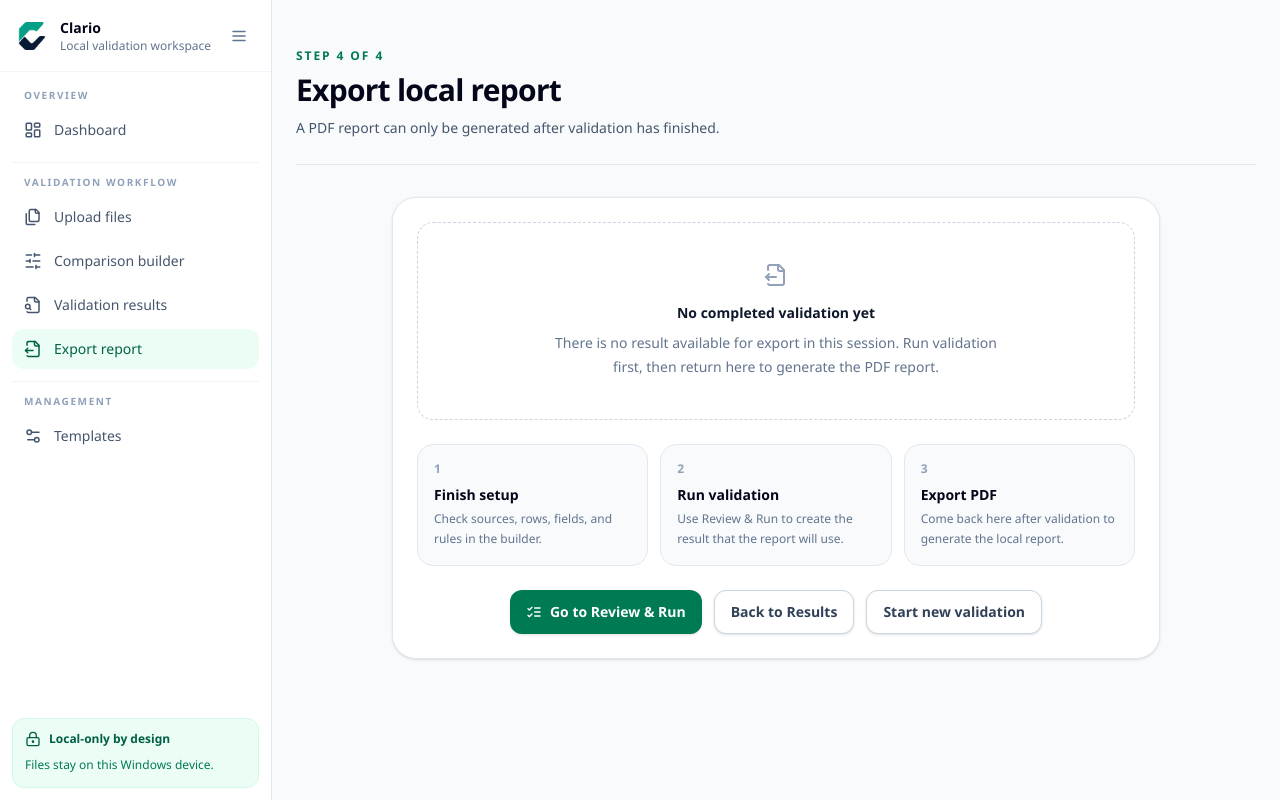
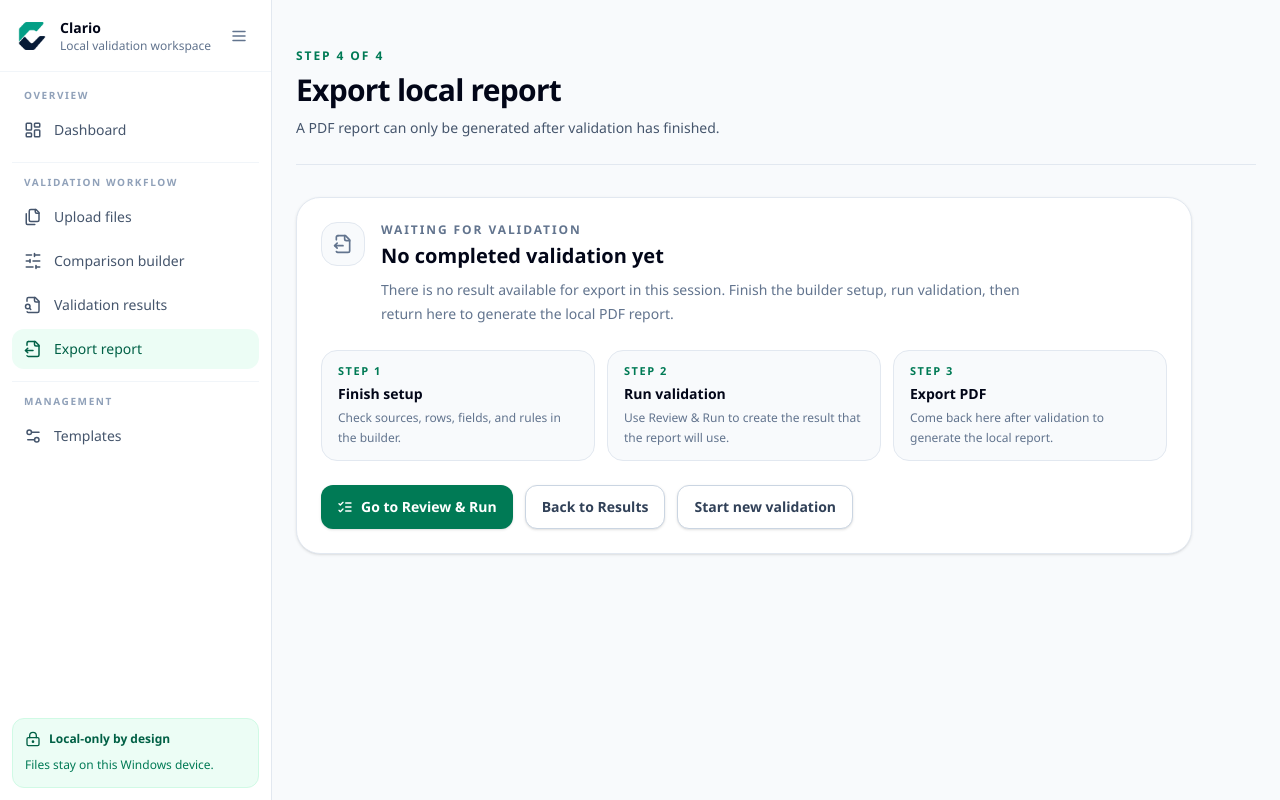
Before and after one commit to xKurty06/clario, a React (Vite) app in the folder frontend/: page /reports in a window 1280 px wide. Built offline with nearby package versions, Linux system fonts and the light colour scheme; no server answers.

Commit message:
fix: align empty report layout

```diff
--- a/frontend/src/pages/ReportExportPage.tsx
+++ b/frontend/src/pages/ReportExportPage.tsx
@@ -1,7 +1,6 @@
 import { CheckCircle2, Download, ExternalLink, FileOutput, ListChecks } from "lucide-react";
 import { useState } from "react";
 import { Link } from "react-router-dom";
-import { EmptyState } from "../components/common/EmptyState";
 import { PageHeader } from "../components/layout/PageHeader";
 import { useWorkflow } from "../features/files/WorkflowContext";
 import { exportPdf, openPdfExternally } from "../services/reportApi";
@@ -23,6 +22,16 @@ function ExportMetric({ label, value }: { label: string; value: number }) {
   );
 }
 
+function EmptyReportStep({ number, title, description }: { number: number; title: string; description: string }) {
+  return (
+    <div className="rounded-2xl border border-slate-200 bg-slate-50 px-4 py-3">
+      <p className="text-[11px] font-bold uppercase tracking-[0.14em] text-emerald-700">Step {number}</p>
+      <p className="mt-1 text-sm font-semibold text-slate-950">{title}</p>
+      <p className="mt-1 text-xs leading-5 text-slate-500">{description}</p>
+    </div>
+  );
+}
+
 export function ReportExportPage() {
   const { result } = useWorkflow();
   const [busy, setBusy] = useState(false);
@@ -39,31 +48,28 @@ export function ReportExportPage() {
           title="Export local report"
           description="A PDF report can only be generated after validation has finished."
         />
-        <div className="pt-8">
-          <div className="mx-auto max-w-3xl rounded-3xl border border-slate-200 bg-white p-6 text-center shadow-sm">
-            <EmptyState
-              icon={FileOutput}
-              title="No completed validation yet"
-              description="There is no result available for export in this session. Run validation first, then return here to generate the PDF report."
-            />
-            <div className="mt-6 grid gap-3 text-left sm:grid-cols-3">
-              <div className="rounded-2xl border border-slate-200 bg-slate-50 p-4">
-                <p className="text-xs font-bold uppercase tracking-[0.14em] text-slate-400">1</p>
-                <p className="mt-2 text-sm font-semibold text-slate-950">Finish setup</p>
-                <p className="mt-1 text-xs leading-5 text-slate-500">Check sources, rows, fields, and rules in the builder.</p>
-              </div>
-              <div className="rounded-2xl border border-slate-200 bg-slate-50 p-4">
-                <p className="text-xs font-bold uppercase tracking-[0.14em] text-slate-400">2</p>
-                <p className="mt-2 text-sm font-semibold text-slate-950">Run validation</p>
-                <p className="mt-1 text-xs leading-5 text-slate-500">Use Review & Run to create the result that the report will use.</p>
-              </div>
-              <div className="rounded-2xl border border-slate-200 bg-slate-50 p-4">
-                <p className="text-xs font-bold uppercase tracking-[0.14em] text-slate-400">3</p>
-                <p className="mt-2 text-sm font-semibold text-slate-950">Export PDF</p>
-                <p className="mt-1 text-xs leading-5 text-slate-500">Come back here after validation to generate the local report.</p>
+
+        <section className="mt-8 max-w-4xl rounded-3xl border border-slate-200 bg-white p-6 shadow-sm">
+          <div className="flex min-w-0 items-start gap-4">
+            <span className="grid size-11 shrink-0 place-items-center rounded-2xl border border-slate-200 bg-slate-50 text-slate-500">
+              <FileOutput className="size-5" />
+            </span>
+            <div className="min-w-0">
+              <p className="text-xs font-bold uppercase tracking-[0.16em] text-slate-500">Waiting for validation</p>
+              <h2 className="mt-1 text-xl font-semibold text-slate-950">No completed validation yet</h2>
+              <p className="mt-2 max-w-2xl text-sm leading-6 text-slate-500">
+                There is no result available for export in this session. Finish the builder setup, run validation, then return here to generate the local PDF report.
+              </p>
             </div>
           </div>
-            <div className="mt-6 flex flex-wrap justify-center gap-3">
+
+          <div className="mt-6 grid gap-3 md:grid-cols-3">
+            <EmptyReportStep number={1} title="Finish setup" description="Check sources, rows, fields, and rules in the builder." />
+            <EmptyReportStep number={2} title="Run validation" description="Use Review & Run to create the result that the report will use." />
+            <EmptyReportStep number={3} title="Export PDF" description="Come back here after validation to generate the local report." />
+          </div>
+
+          <div className="mt-6 flex flex-wrap gap-3">
             <Link to="/mapping" className={primaryActionClass}>
               <ListChecks className="size-4" /> Go to Review & Run
             </Link>
@@ -74,8 +80,7 @@ export function ReportExportPage() {
               Start new validation
             </Link>
           </div>
-          </div>
-        </div>
+        </section>
       </div>
     );
   }
```
Lines whose indentation alone changed are shown as unchanged.
